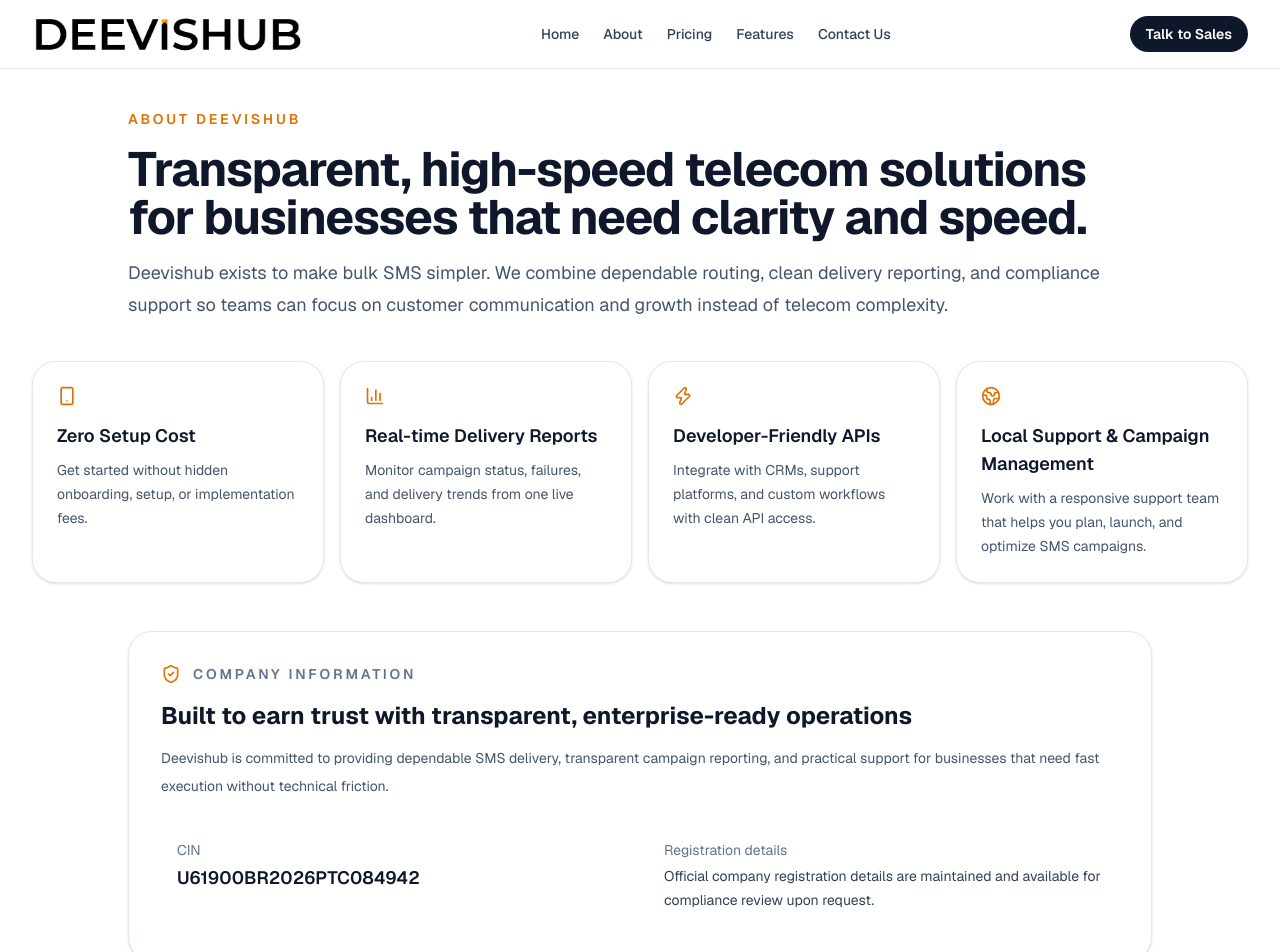
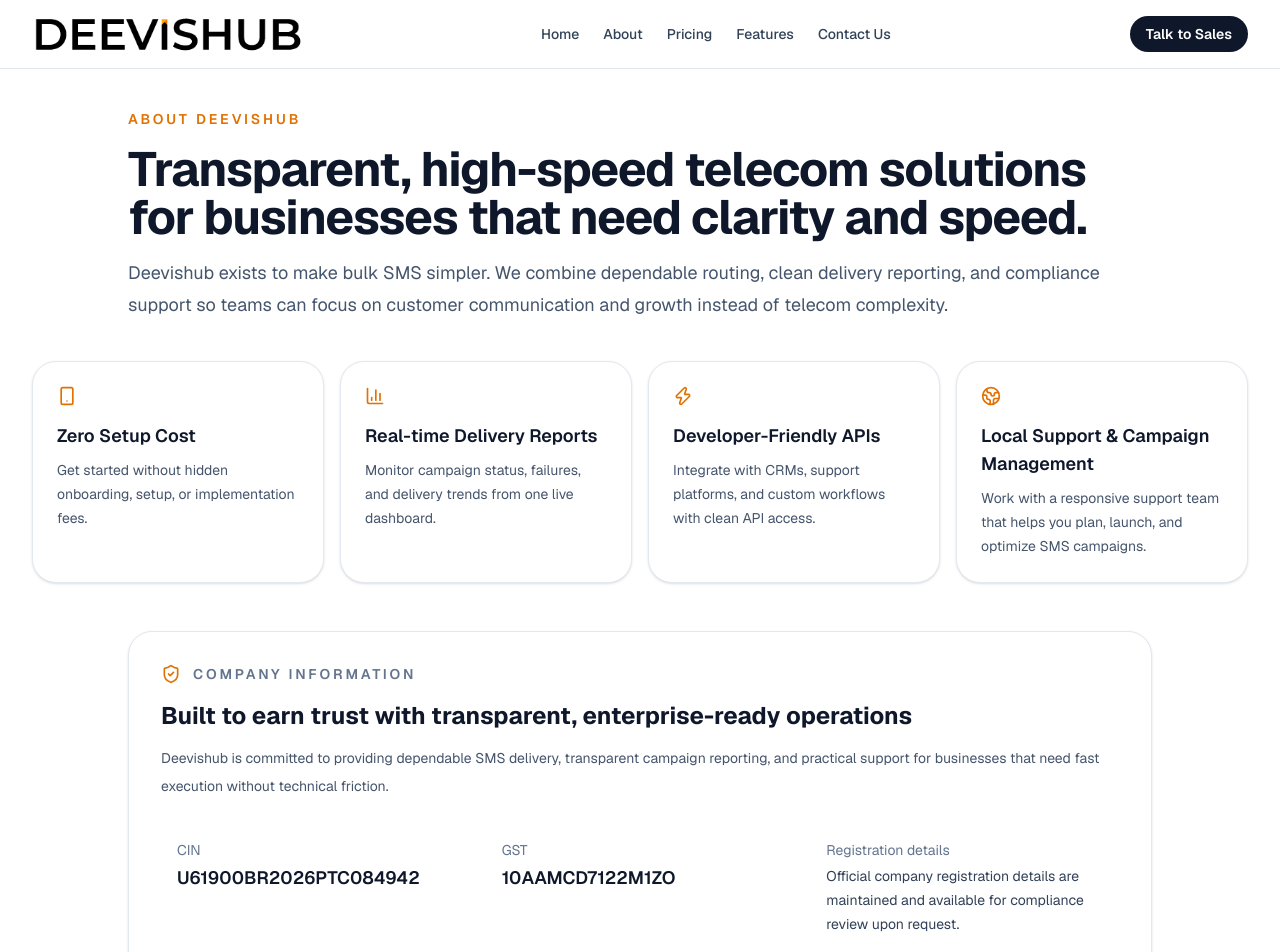
Before and after one commit to deevishub/sms-service-ui, a Next.js app: page /about in a window 1280 px wide. Shown: the top 952 px of the page. Built offline with nearby package versions, Linux system fonts and the light colour scheme.

Commit message:
adding GST number in page footer

```diff
--- a/app/about/page.tsx
+++ b/app/about/page.tsx
@@ -1,7 +1,7 @@
 import type { Metadata } from "next";
 import { BarChart3, Globe2, ShieldCheck, Smartphone, Zap } from "lucide-react";
 import { Card, CardContent } from "@/components/ui/card";
-import { COMPANY_CIN, COMPANY_NAME } from "@/lib/constants";
+import { COMPANY_CIN, COMPANY_GST, COMPANY_NAME } from "@/lib/constants";
 
 export const metadata: Metadata = {
   title: `About ${COMPANY_NAME}`,
@@ -112,11 +112,17 @@
                 for businesses that need fast execution without technical
                 friction.
               </p>
-              <div className="mt-6 grid gap-4 sm:grid-cols-2">
+              <div className="mt-6 grid gap-4 sm:grid-cols-2 lg:grid-cols-3">
                 <div className="rounded-2xl bg-white px-4 py-4">
                   <p className="text-sm text-slate-500">CIN</p>
                   <p className="mt-1 text-lg font-semibold text-slate-900">
                     {COMPANY_CIN}
+                  </p>
+                </div>
+                <div className="rounded-2xl bg-white px-4 py-4">
+                  <p className="text-sm text-slate-500">GST</p>
+                  <p className="mt-1 text-lg font-semibold text-slate-900">
+                    {COMPANY_GST}
                   </p>
                 </div>
                 <div className="rounded-2xl bg-white px-4 py-4">
--- a/components/site-footer.tsx
+++ b/components/site-footer.tsx
@@ -2,6 +2,7 @@
 import {
   COMPANY_ADDRESS,
   COMPANY_CIN,
+  COMPANY_GST,
   CONTACT_EMAIL,
   CONTACT_PHONE,
   COMPANY_NAME,
@@ -61,6 +62,7 @@
             </li>
             <li>Phone: {CONTACT_PHONE}</li>
             <li>CIN: {COMPANY_CIN}</li>
+            <li>GST: {COMPANY_GST}</li>
             <li>{COMPANY_ADDRESS}</li>
           </ul>
         </div>
--- a/lib/constants.ts
+++ b/lib/constants.ts
@@ -2,5 +2,6 @@
 export const CONTACT_EMAIL = "info@deevishub.com";
 export const CONTACT_PHONE = "+91-8051215998";
 export const COMPANY_CIN = "U61900BR2026PTC084942";
+export const COMPANY_GST = "10AAMCD7122M1ZO";
 export const COMPANY_ADDRESS =
   "Ward No-13, Dhanushi Chhatwan, Keoti, Darbhanga, Bihar - 847337 India";
```
